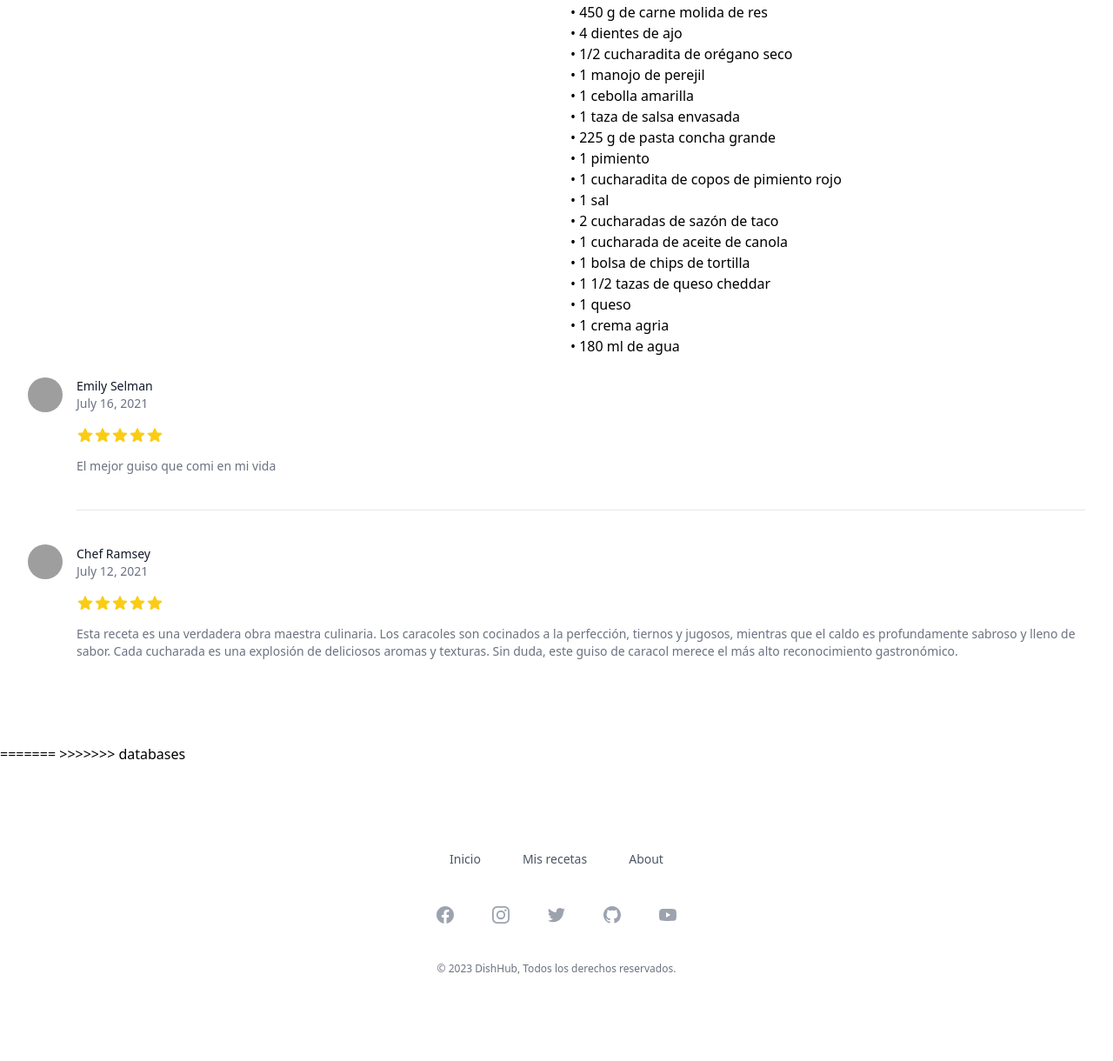
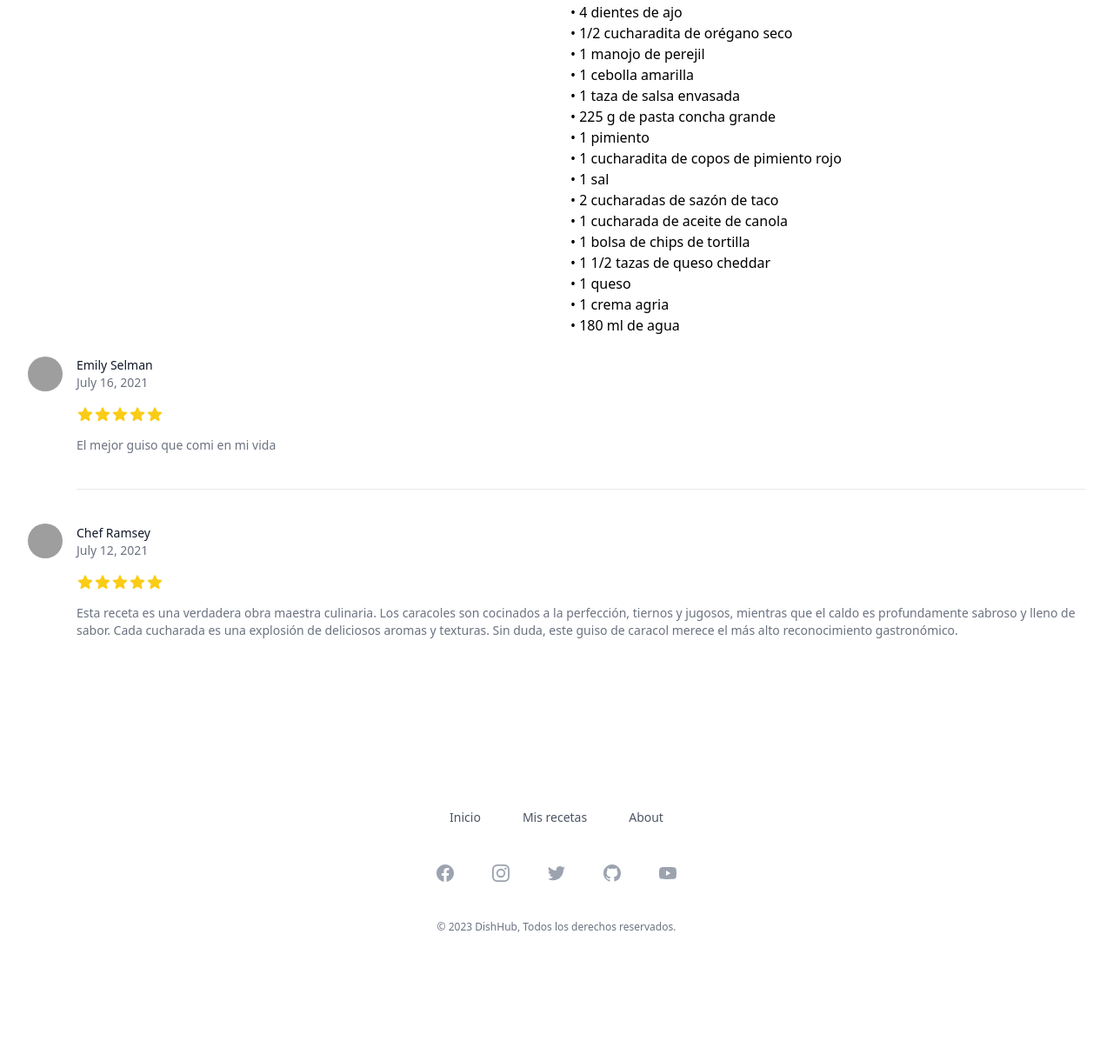
Before and after one commit to mauriaranam/DishHub, a Flask app: template templates/recipe.html in a window 1280 px wide. Shown: the part 661-1881 px from the top of the page at 87% size. After the commit the page ends 1733 px from the top, so only its background shows below. Run offline with Flask 3, Linux system fonts and the light colour scheme; the template is opened without the code that fills it, so the values that code supplies are empty; some libraries are stand-ins or nearby versions; grey boxes are pictures that could not be loaded.

Commit message:
idk commit

```diff
--- a/templates/recipe.html
+++ b/templates/recipe.html
@@ -1,7 +1,6 @@
 {% extends 'base.html' %}
 
 {% block body %}
-<<<<<<< HEAD
     <!--
   This example requires some changes to your config:
 
@@ -248,7 +247,5 @@
 
 </div>
 
-=======
 
->>>>>>> databases
 {% endblock %}
```
